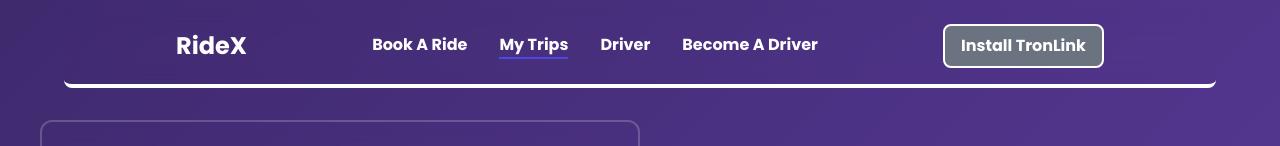
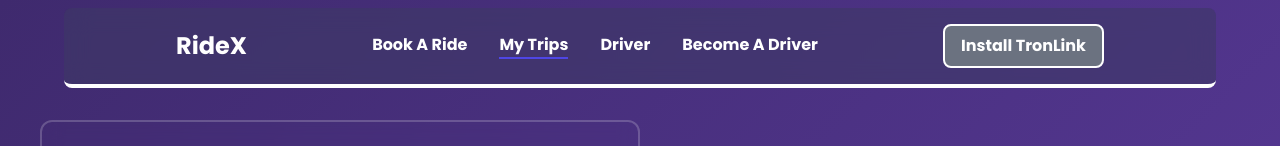
Before and after one commit to Harsh-BH/RideX, a React (Vite) app in the folder client/: page /rider/trips in a window 1280 px wide. Shown: the top 146 px of the page. Built offline with nearby package versions, Linux system fonts and the light colour scheme; no server answers; what @web3inbox/react, @web3modal/wagmi, wagmi would draw is missing.

Commit message:
Update Navbar.jsx

```diff
--- a/client/src/components/shared/Navbar.jsx
+++ b/client/src/components/shared/Navbar.jsx
@@ -22,7 +22,7 @@ const Navbar = () => {
 
   return (
     <header>
-      <nav className="w-[90%] fixed top-0 left-1/2 transform -translate-x-1/2 backdrop-blur-md z-10 px-8 py-4 mt-2 border-b-4 border-white rounded-lg">
+      <nav className="w-[90%] fixed top-0 left-1/2 transform -translate-x-1/2 backdrop-blur-md bg-main bg-opacity-60 z-10 px-8 py-4 mt-2 border-b-4 border-white rounded-lg">
         <div className="flex flex-wrap justify-between items-center mx-auto md:px-20">
           {/* Logo */}
           <div className="flex items-center">
```
